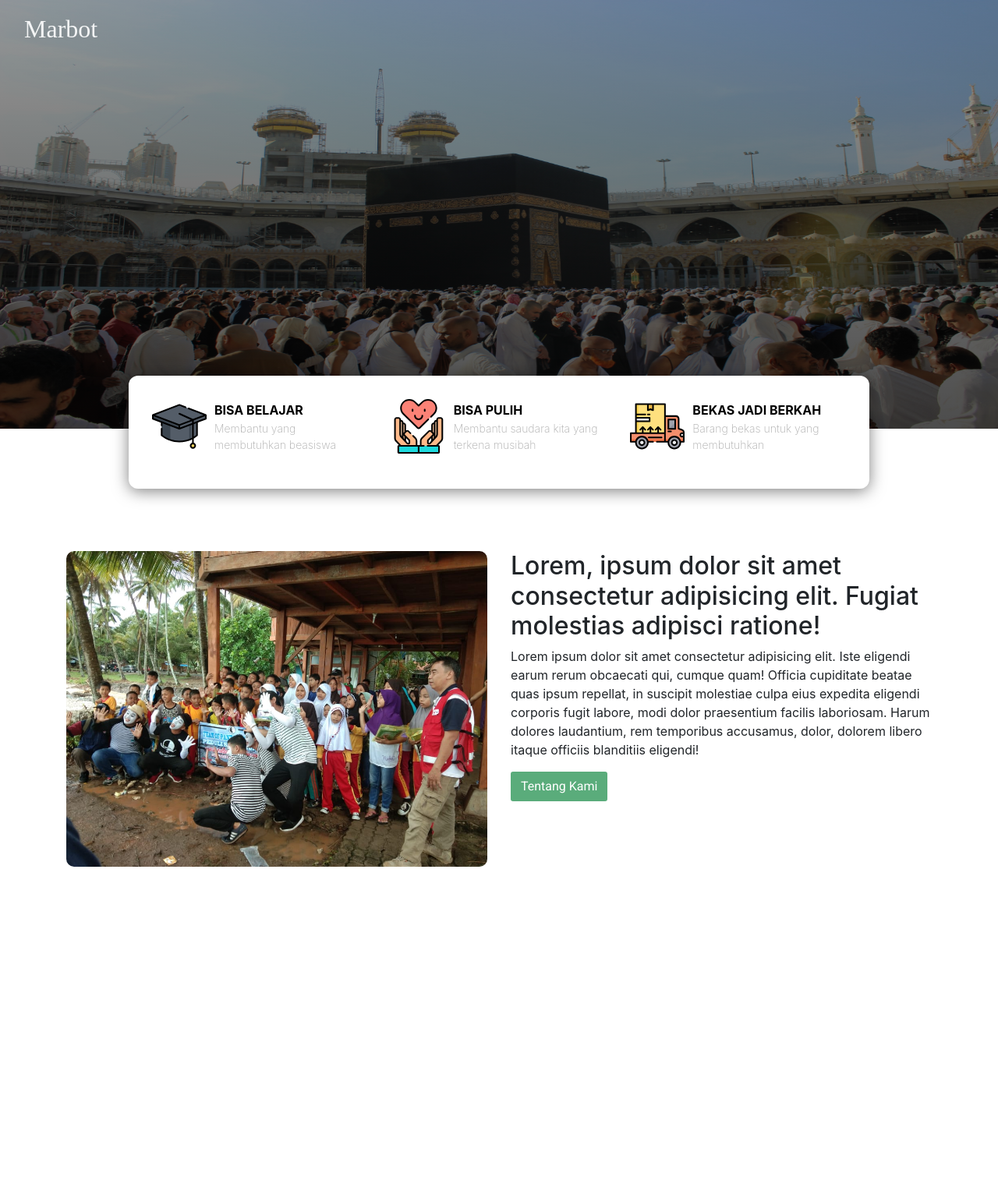
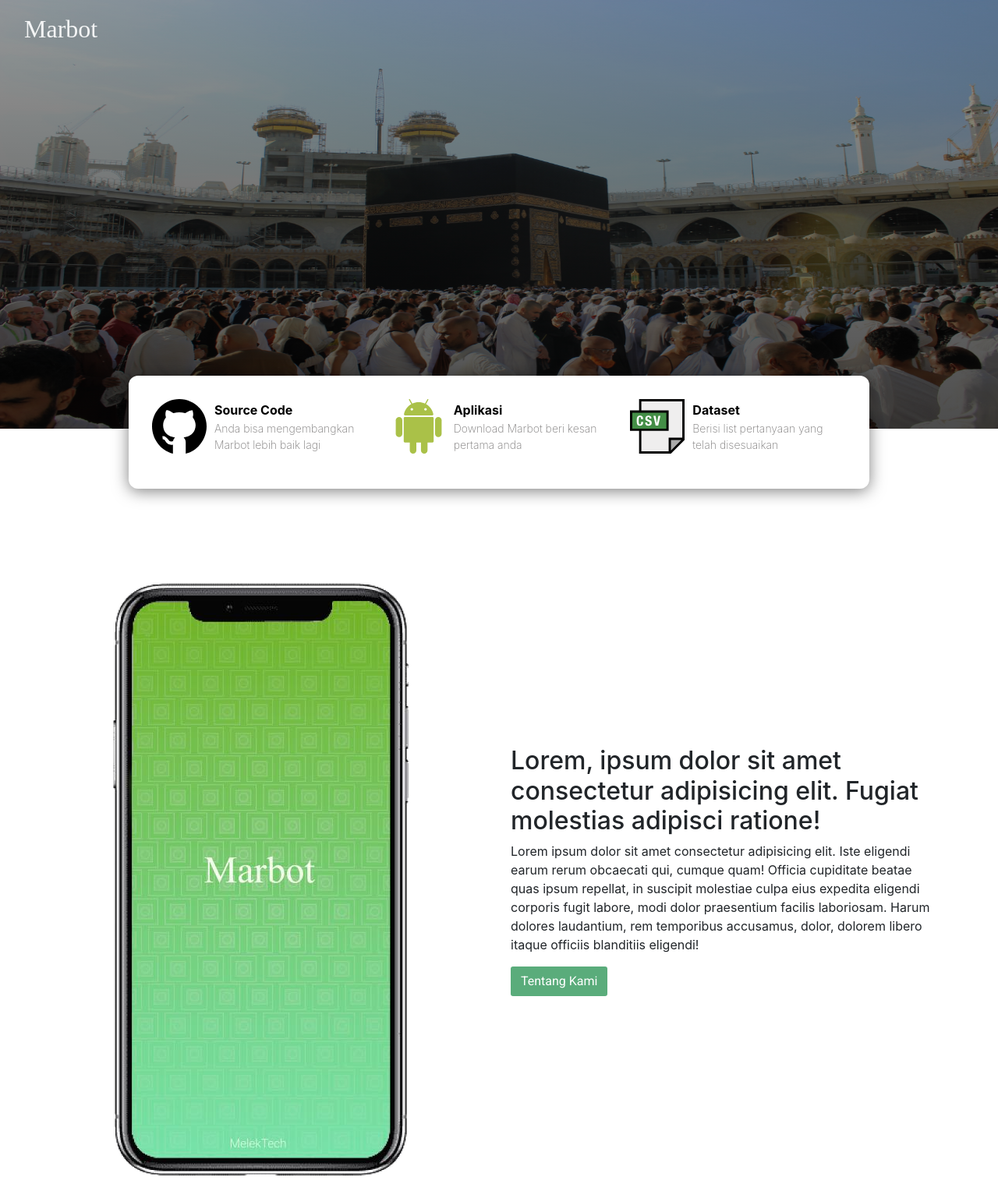
Before and after one commit to mjterrs20/skripsi-botserver, a Flask app: page / in a window 1280 px wide. Shown: the whole page at 78% size. Before the commit the page ends 1112 px from the top, so only its background shows below. Run offline with Flask 2, Linux system fonts and the light colour scheme; some libraries are stand-ins or nearby versions; some web fonts are replaced.

Commit message:
redesign homepage

```diff
--- a/static/css/style.css
+++ b/static/css/style.css
@@ -55,7 +55,6 @@ body{
 }
 .info-panel h4{
     font-size: 16px;
-    text-transform: uppercase;
     font-weight: bold;
     margin-top: 5px;
     color: black;
@@ -64,7 +63,7 @@ body{
     font-size: 14px;
     font-weight: bold;
     margin-top: -5px;
-    color: #acacac;
+    color: #7a7878;
     font-weight: 200;
 }
 .info-panel a:hover{
@@ -80,7 +79,7 @@ body{
     border-radius: 10px;
 }
 .tentang{
-    margin-top: 0px;
+    margin-top: 250px;
 }
 .tentang a.btn-full{
     background-color: #5AAC7B;
@@ -210,6 +209,9 @@ footer img{
         height: 100px;
         width: relative;
     }
+    .tentang{
+        margin-top: 10px;
+    }
  }
 
 /* Desktop Version */
--- a/templates/index.html
+++ b/templates/index.html
@@ -38,24 +38,24 @@
           <div class="col-10 info-panel">
             <div class="row">
               <div class="col-lg">
-                <a href="#">
-                  <img src="{{ url_for('static',filename='img/edu.svg')}}" alt="foto" class="float-left">
-                  <h4>Bisa Belajar</h4>
-                  <p>Membantu yang membutuhkan beasiswa</p>
+                <a href="https://github.com/mjterrs20" target="_blank" rel="noopener noreferrer">
+                  <img src="{{ url_for('static',filename='img/github.svg')}}" alt="foto" class="float-left">
+                 <h4>Source Code</h4>
+                  <p>Anda bisa mengembangkan Marbot lebih baik lagi</p>
                 </a>
               </div>
               <div class="col-lg">
                 <a href="#">
-                  <img src="{{ url_for('static',filename='img/love.svg')}}" alt="foto" class="float-left">
-                  <h4>Bisa Pulih</h4>
-                  <p>Membantu saudara kita yang terkena musibah</p>
+                  <img src="{{ url_for('static',filename='img/android.svg')}}" alt="foto" class="float-left">
+                  <h4>Aplikasi</h4>
+                  <p>Download Marbot beri kesan pertama anda</p>
                 </a>
               </div>
               <div class="col-lg">
                 <a href="#">
-                  <img src="{{ url_for('static',filename='img/box.svg')}}" alt="foto" class="float-left">
-                  <h4>Bekas Jadi Berkah</h4>
-                  <p>Barang bekas untuk yang membutuhkan</p>
+                  <img src="{{ url_for('static',filename='img/csv.svg')}}" alt="foto" class="float-left">
+                  <h4>Dataset</h4>
+                  <p>Berisi list pertanyaan yang telah disesuaikan</p>
                 </a>
               </div>
             </div>
@@ -64,7 +64,7 @@
 
         <div class="row about">
           <div class="col-lg-6">
-            <img src="{{ url_for('static',filename='img/tentang.jpeg')}}" alt="tentang" class="img-fluid">
+            <img src="{{ url_for('static',filename='img/mar.png')}}" alt="tentang" class="img-fluid">
           </div>
           <div class="col-lg-6 tentang">
               <h2>Lorem, ipsum dolor sit amet consectetur adipisicing elit. Fugiat molestias adipisci ratione!</h2>
```
Also changed, not shown: static/img/android.svg (added), static/img/box.svg (deleted), static/img/csv.svg (added), static/img/edu.svg (deleted), static/img/github.svg (added), static/img/love.svg (deleted), static/img/mar.png (added), static/img/tentang.jpeg (deleted).
